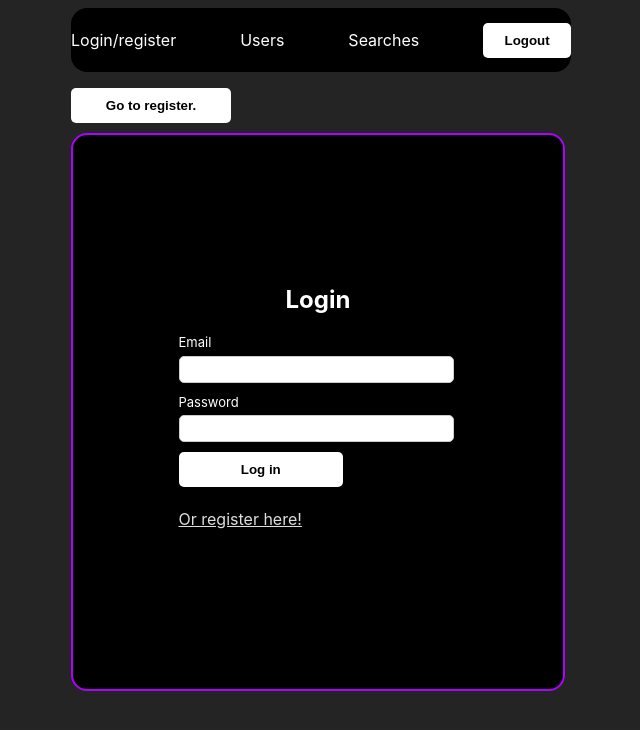
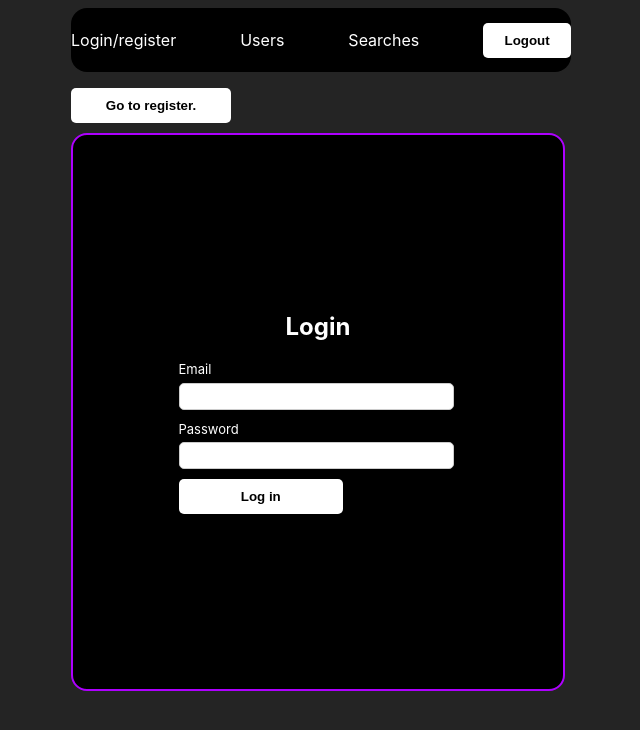
Before and after one commit to botosdora/FICTTest, a React (Vite) app in the folder FICTTest/: page /login in a window 1280 px wide. Both pictures are taken after a click on the button "Go to login.". Shown: the top 730 px of the page, without its empty margins (319-959 px from the left). Built offline with nearby package versions, Linux system fonts and the light colour scheme.

Commit message:
updated loginbox

```diff
--- a/FICTTest/src/components/LoginBox.jsx
+++ b/FICTTest/src/components/LoginBox.jsx
@@ -1,24 +1,59 @@
-import "./../styles/login.css"
+import { useState } from "react";
+import "./../styles/login.css";
+import { useNavigate } from "react-router-dom";
 
 export default function LoginBox() {
+  const [email, setEmail] = useState("");
+  const [password, setPassword] = useState("");
+  const navigate = useNavigate()
+
+  function handleLogin(e) {
+    e.preventDefault()
+
+    const users = JSON.parse(localStorage.getItem("users")) || [];
+
+    const user = users.find(user => user.email === email && user.password === password);
+
+    if (user) {
+      localStorage.setItem("loggedInUser", email);
+      alert (`Hello, ${user.fullname}`)
+    } else {
+      alert("Invalid data or non-existing account")
+    }
+
+    navigate("/users")
+  }
+
   return (
     <>
-    <div className="container">
+      <div className="container">
         <div className="form-box">
           <h2>Login</h2>
-          <form>
-
+          <form onSubmit={handleLogin}>
             <label htmlFor="email">Email</label>
-            <input type="email" id="email" name="email" required />
+            <input
+              type="email"
+              id="email"
+              name="email"
+              required
+              value={email}
+              onChange={(e) => setEmail(e.target.value)}
+            />
 
             <label htmlFor="password">Password</label>
-            <input type="password" id="password" name="password" required />
+            <input
+              type="password"
+              id="password"
+              name="password"
+              required
+              value={password}
+              onChange={(e) => setPassword(e.target.value)}
+            />
 
             <button type="submit">Log in</button>
-            <p>Or register here!</p>
           </form>
         </div>
       </div>
     </>
-  )
+  );
 }
```
